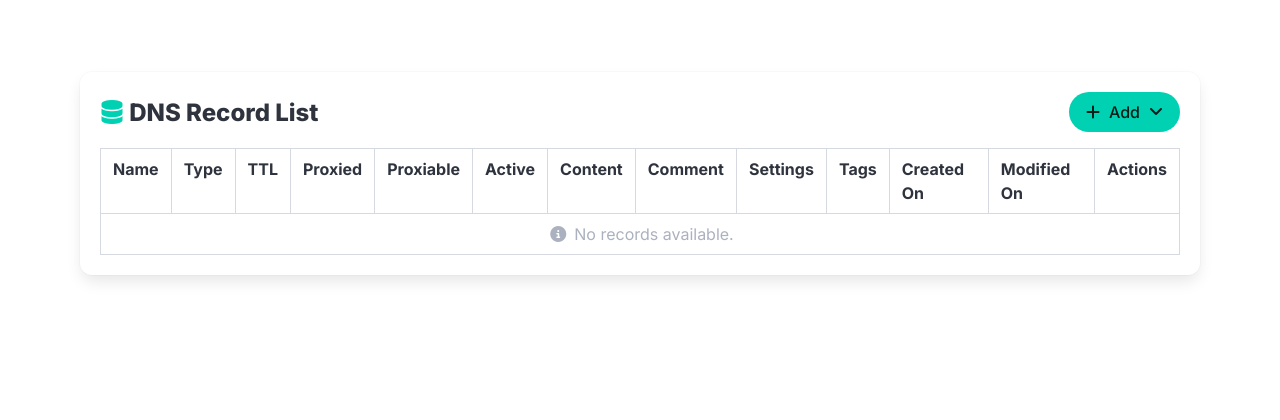
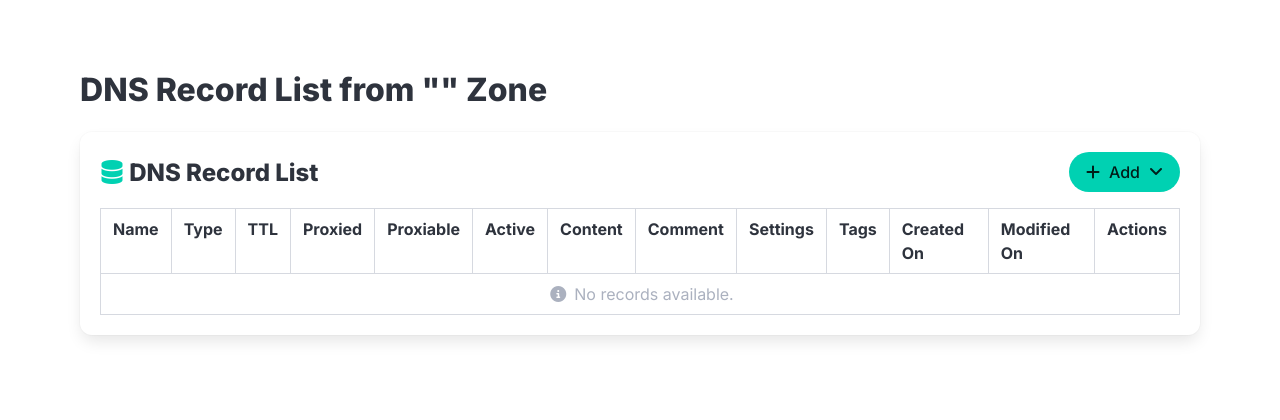
Before and after one commit to AstronautMarkus/DNSentinel, a Flask app: template dnsentinnel/app/templates/records/list.html in a window 1280 px wide. Shown: the part 68-488 px from the top of the page. Run offline with Flask 3, Linux system fonts and the light colour scheme; the template is opened without the code that fills it, so the values that code supplies are empty; some libraries are stand-ins or nearby versions.

Commit message:
feat: add zone name header to DNS record and zone lists for improved context

```diff
--- a/dnsentinnel/app/routes/records/list.py
+++ b/dnsentinnel/app/routes/records/list.py
@@ -11,4 +11,4 @@ def list_records(zone_id):
     records = []
     if zone:
         records = Record.query.filter_by(zone_id_fk=zone.id).all()
-    return render_template('records/list.html', zone_id=zone_id, records=records)
+    return render_template('records/list.html', records=records, zone=zone)
--- a/dnsentinnel/app/templates/records/list.html
+++ b/dnsentinnel/app/templates/records/list.html
@@ -4,6 +4,7 @@
 
 <div class="section">
   <div class="container is-fullwidth is-widescreen" style="max-width: 98vw;">
+    <h1 class="title">DNS Record List from "{{ zone.name }}" Zone</h1>
     <div class="box">
       <div class="is-flex is-justify-content-space-between is-align-items-center mb-4">
         <h2 class="title is-4 mb-0">
--- a/dnsentinnel/app/templates/zones/list.html
+++ b/dnsentinnel/app/templates/zones/list.html
@@ -4,6 +4,7 @@
 
 <div class="section">
   <div class="container is-fullwidth">
+    <h1 class="title">DNS Zones</h1>
     <div class="box">
       <div class="is-flex is-justify-content-space-between is-align-items-center mb-2">
         <h2 class="subtitle is-5 mb-0">DNS Zone List</h2>
```
